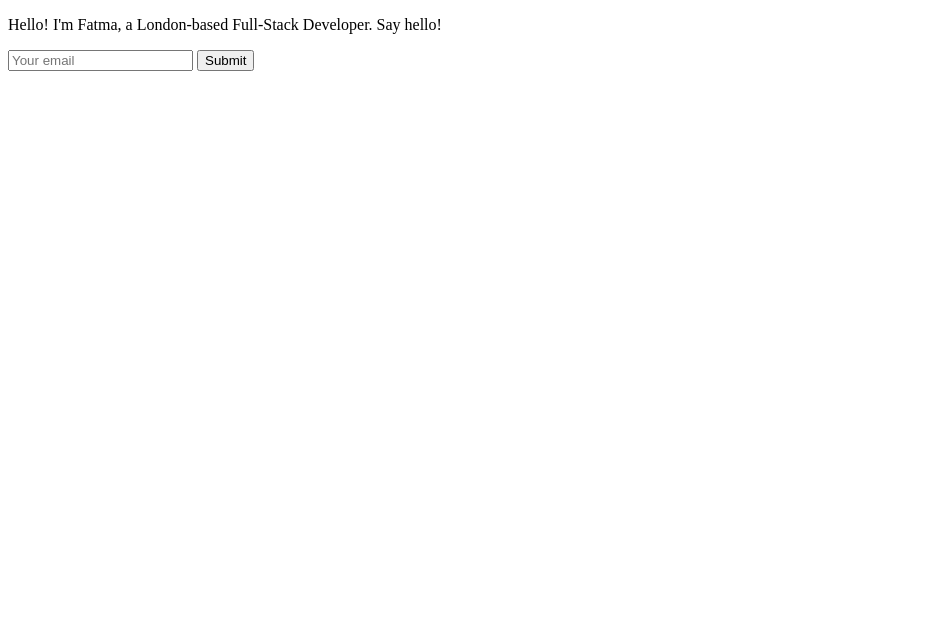
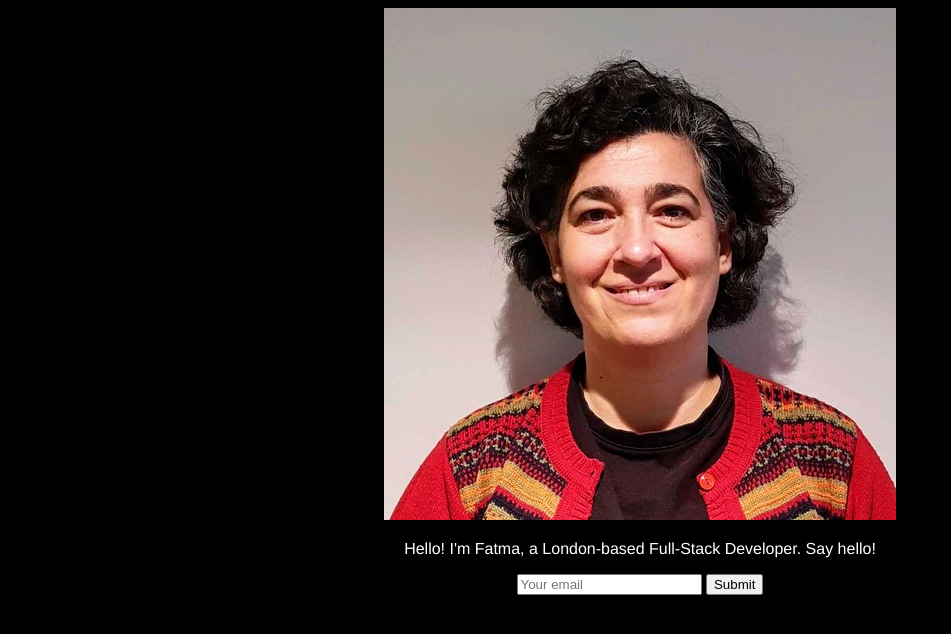
Before and after one commit to gunsum/GA.work, a plain HTML site: page index.html in a window 1280 px wide. Shown: the whole page, without its empty margins (0-951 px from the left). Drawn offline with Linux system fonts and the light colour scheme.

Commit message:
picture file included

```diff
--- a/index.html
+++ b/index.html
@@ -4,9 +4,14 @@
     <meta charset="UTF-8">
     <meta http-equiv="X-UA-Compatible" content="IE=edge">
     <meta name="viewport" content="width=device-width, initial-scale=1.0">
+    <link rel="stylesheet" type="text/css" href="main.css">
+
+
     <title>Fatma Oymak</title>
+
 </head>
 <body>
+    <img src="./assets/fatma.jpg" alt="mypicture">
     <p>Hello! I'm Fatma, a London-based Full-Stack Developer. Say hello!</p>
     <input type="email" placeholder="Your email">
      <input type="submit">
```
Also changed, not shown: assets/fatma.jpg (added), 1 other file.
